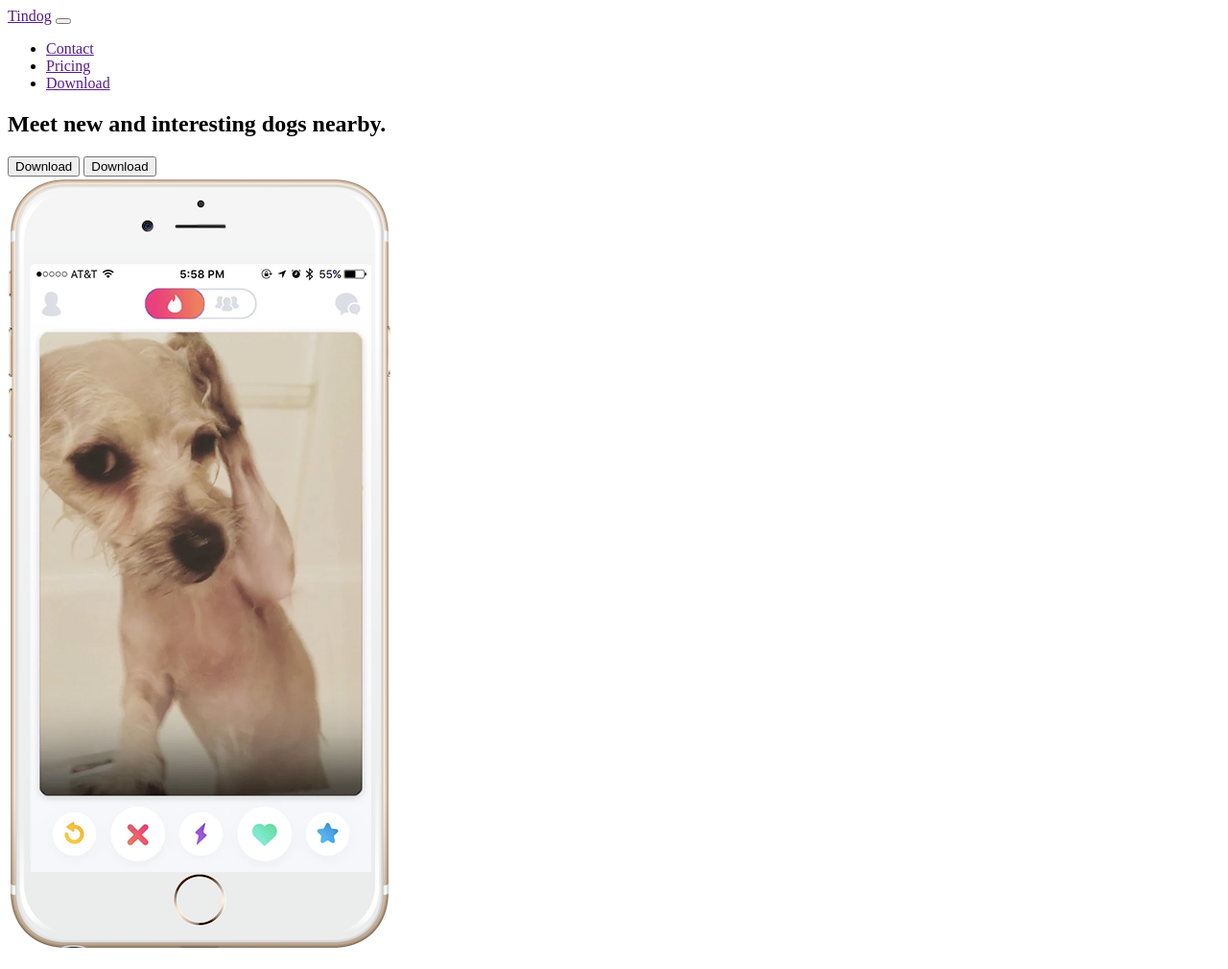
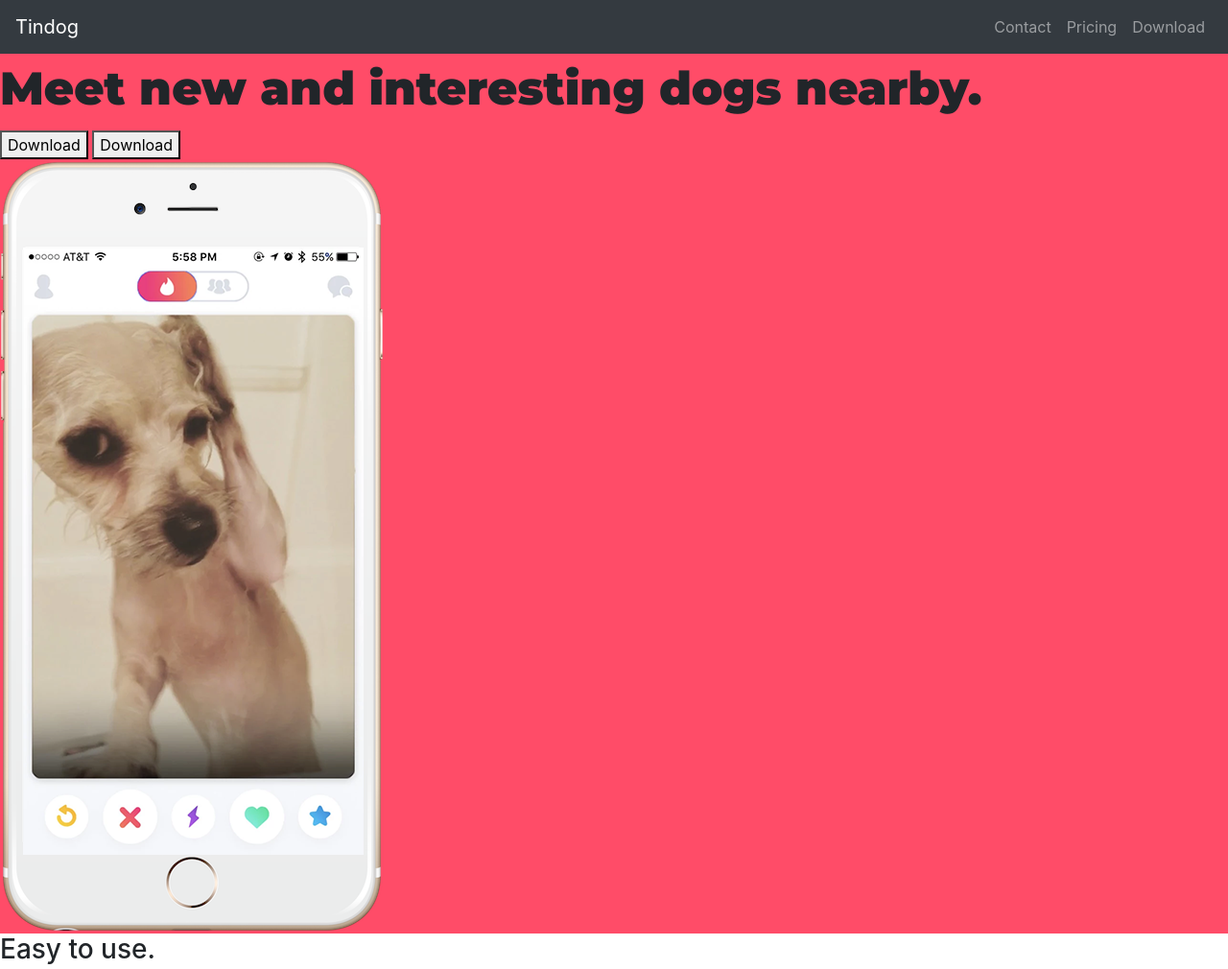
Before and after one commit to kush980/Tindog, a plain HTML site: page index.html in a window 1280 px wide. Shown: the top 1010 px of the page at 96% size. Drawn offline with nearby package versions, Linux system fonts and the light colour scheme.

Commit message:
Navbar Added

```diff
--- a/css/styles.css
+++ b/css/styles.css
@@ -0,0 +1,10 @@
+h1 {
+    font-family: 'Montserrat', sans-serif;
+    font-size: 3rem;
+    line-height: 1.5;
+    font-weight: 900;
+}
+
+#title{
+    background-color: #ff4c68;
+}
--- a/index.html
+++ b/index.html
@@ -4,7 +4,14 @@
 <head>
   <meta charset="utf-8">
   <title>TinDog</title>
+  <link rel="stylesheet" href="https://cdn.jsdelivr.net/npm/bootstrap@4.6.0/dist/css/bootstrap.min.css" integrity="sha384-B0vP5xmATw1+K9KRQjQERJvTumQW0nPEzvF6L/Z6nronJ3oUOFUFpCjEUQouq2+l" crossorigin="anonymous">
   <link rel="stylesheet" href="css/styles.css">
+  <link rel="preconnect" href="https://fonts.gstatic.com">
+  <link href="https://fonts.googleapis.com/css2?family=Montserrat:wght@100;400;900&display=swap" rel="stylesheet">
+
+  <script src="https://code.jquery.com/jquery-3.5.1.slim.min.js" integrity="sha384-DfXdz2htPH0lsSSs5nCTpuj/zy4C+OGpamoFVy38MVBnE+IbbVYUew+OrCXaRkfj" crossorigin="anonymous"></script>
+  <script src="https://cdn.jsdelivr.net/npm/popper.js@1.16.1/dist/umd/popper.min.js" integrity="sha384-9/reFTGAW83EW2RDu2S0VKaIzap3H66lZH81PoYlFhbGU+6BZp6G7niu735Sk7lN" crossorigin="anonymous"></script>
+  <script src="https://cdn.jsdelivr.net/npm/bootstrap@4.6.0/dist/js/bootstrap.min.js" integrity="sha384-+YQ4JLhjyBLPDQt//I+STsc9iw4uQqACwlvpslubQzn4u2UU2UFM80nGisd026JF" crossorigin="anonymous"></script>
 </head>
 
 <body>
```
